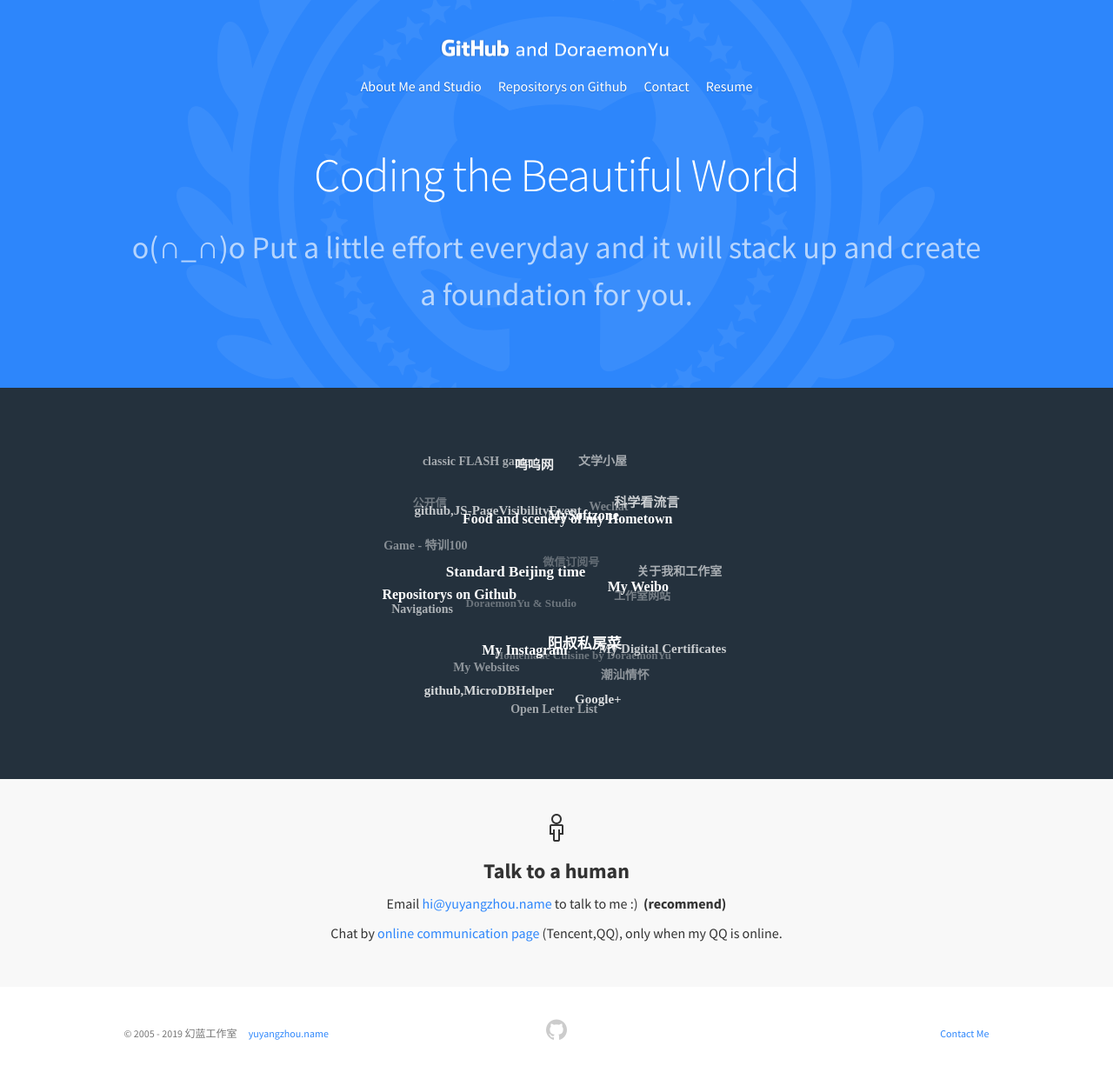
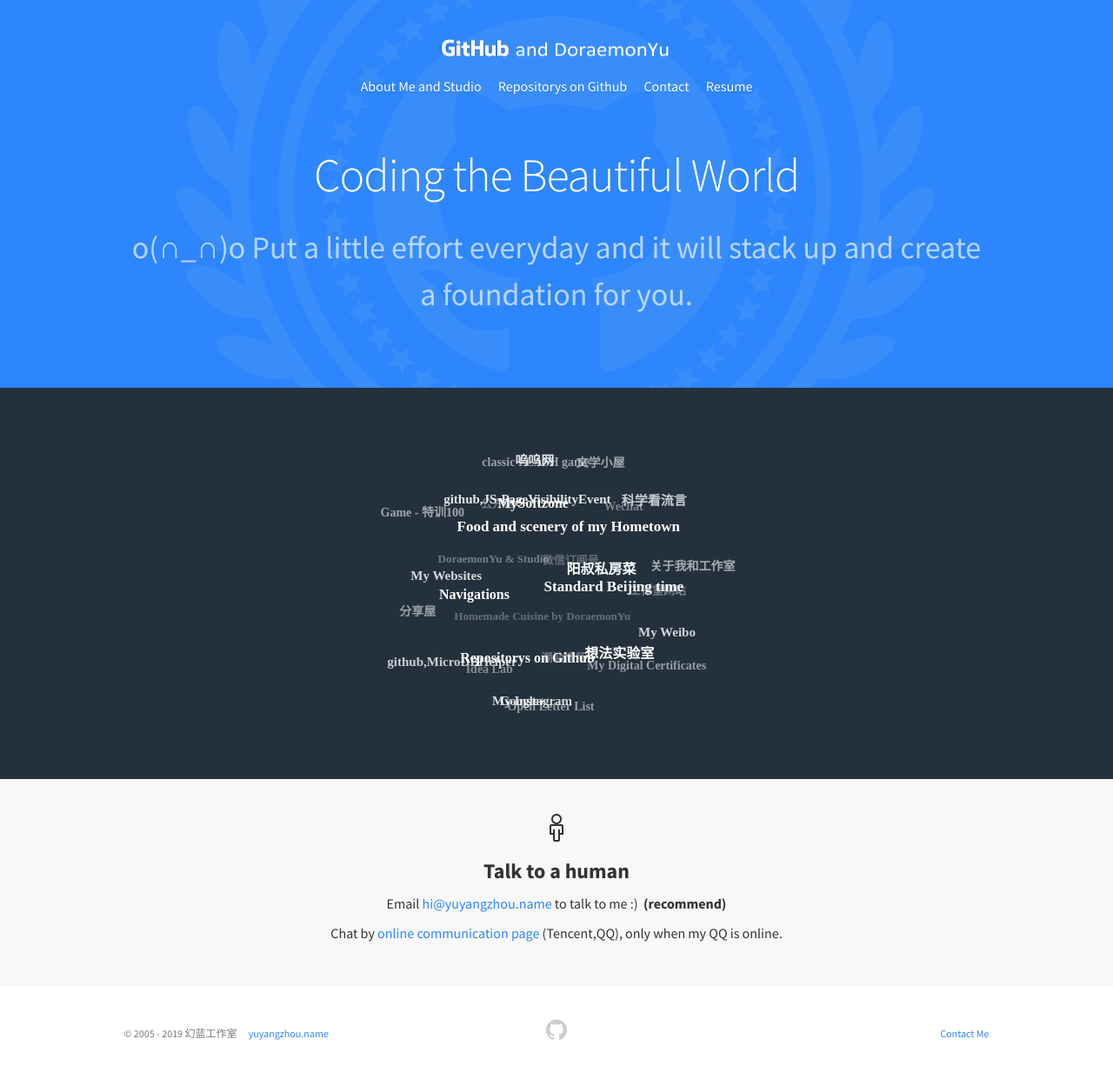
Before and after one commit to DoraemonYu/DoraemonYu.github.io, a Jekyll site: the page built from index.html, in a window 1280 px wide. Shown: the whole page at 87% size. Built offline with Jekyll 4.4.1, drawn with Linux system fonts in a browser that asks for light colours.

Commit message:
modify index

```diff
--- a/index.html
+++ b/index.html
@@ -36,10 +36,13 @@
         <a target="_blank" href="http://kanliuyan.yuyangzhou.name">科学看流言</a>
         <a target="_blank" href="http://yuyangzhou.name/Navigation.htm">Navigations</a>
         <a target="_blank" href="http://me.yuyangzhou.name">关于我和工作室</a>
-        <a target="_blank" href="https://www.instagram.com/doraemon_yyz">My Instagram</a>
+        <a target="_blank" href="https://www.instagram.com/doraemon.yu">My Instagram</a>
 
         <a target="_blank" href="http://wechat.yuyangzhou.name">Wechat</a>
+		<a target="_blank" href="http://idea-lab.yuyangzhou.name/">想法实验室</a>
         <a target="_blank" href="http://food.yuyangzhou.name/">阳叔私房菜</a>
+        <a target="_blank" href="http://idea-lab.yuyangzhou.name/">Idea Lab</a>
+		<a target="_blank" href="http://doraemon-yu.site/">分享屋</a>
 
     </div>
 </div>
```
